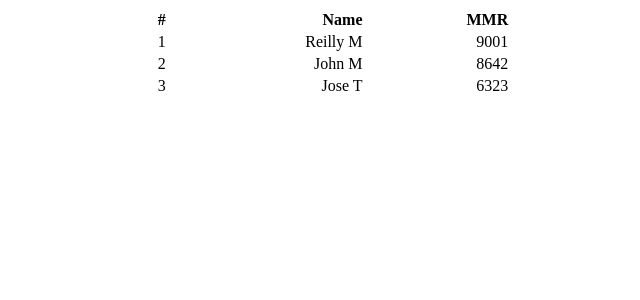
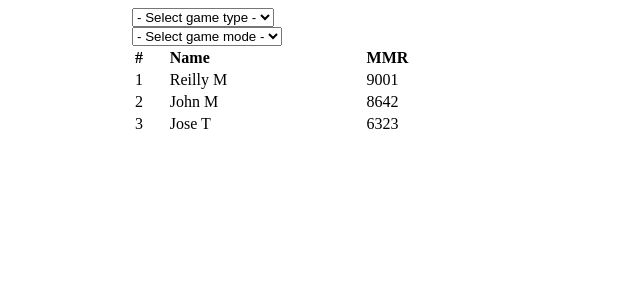
Before and after one commit to JohnManos/GameRoomMatchmaking, an Angular app: page /leaderboard in a window 1280 px wide. Shown: the top 300 px of the page, without its empty margins (192-832 px from the left). Built offline with nearby package versions, Linux system fonts and the light colour scheme.

Commit message:
Added dropdown menus and changed table alignment

```diff
--- a/src/app/leaderboard/leaderboard.component.css
+++ b/src/app/leaderboard/leaderboard.component.css
@@ -3,7 +3,11 @@
     width: 50%
 }
 
+#game-mode {
+    display: block;
+}
+
 table {
     width: 60%;
-    text-align: right;
+    text-align: left;
 }
--- a/src/app/leaderboard/leaderboard.component.html
+++ b/src/app/leaderboard/leaderboard.component.html
@@ -1,4 +1,15 @@
 <div class="leaderboard-wrapper">
+    <select id="game-type">
+        <option>- Select game type -</option>
+        <option>Pool</option>
+        <option>Air hockey</option>
+        <option>Foozball</option>
+    </select>
+    <select id="game-mode">
+        <option>- Select game mode -</option>
+        <option>Solo</option>
+        <option>Duo</option>
+    </select>
     <table>
         <tr>
             <th>#</th>
```
